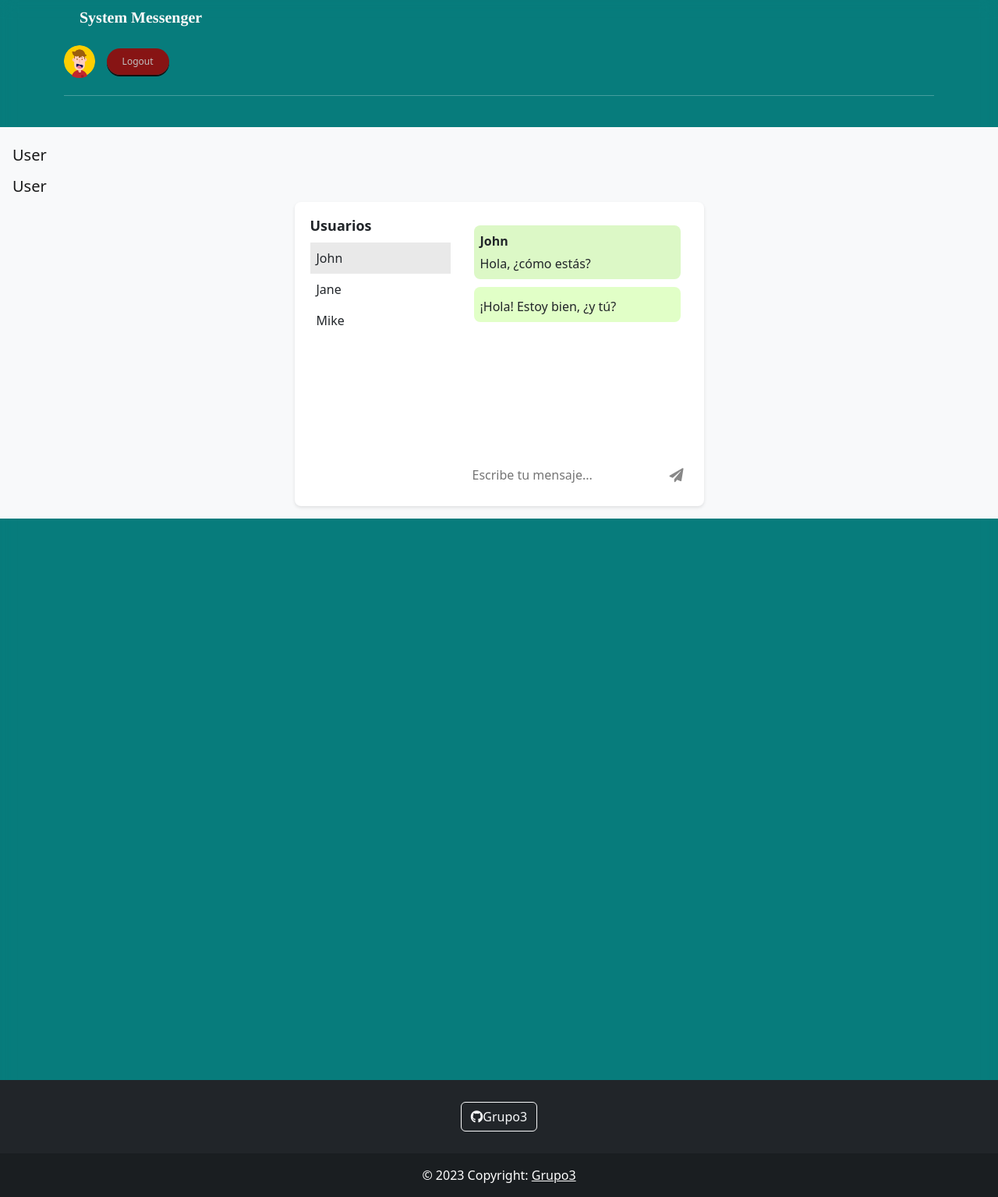
After one commit to INGESO-2023-1/grupo_3, a PHP site: page /pagina_mensajeria.php in a window 1280 px wide. The commit adds this page. Shown: the whole page at 78% size. Run offline with PHP 8.4, Linux system fonts and the light colour scheme.

Commit message:
update database, front and back

```diff
--- a/back/connection.php
+++ b/back/connection.php
@@ -5,12 +5,4 @@ $pass = "";
 $db = "sistemademensajes";
 
 $conexion = new mysqli($server, $user, $pass, $db);
-
-if($conexion->connect_errno){
-    die("Conexion fallida" . $conexion->connect_errno);
-}
-
-else{
-    echo "conectado";
-}
 ?>
--- /dev/null
+++ b/front/cabecera_log.php
@@ -0,0 +1,20 @@
+<?php
+    include("../back/connection.php");
+?>
+
+<!DOCTYPE html>
+<html>
+  <head>
+    <title>System Messenger</title>
+    <link rel="stylesheet" href="stylee.css">
+    <link rel="stylesheet" href="https://cdn.jsdelivr.net/npm/bootstrap@5.2.0-beta1/dist/css/bootstrap.min.css">
+  </head>
+
+  <body id="fondo4">
+
+<div class="container">
+  <h5 id="titulo3" style="color:#FFFAFA" >System Messenger</h5>
+    <a  style="color:silver" href="perfil.php" ><img src="../images/user_image.webp" height="42px" widht="42" style="border-radius: 60px"></a>
+    <a id="perfilsesion" style="color:silver" href="../back/logout.php">Logout</a>
+    <hr style="color:white"><br>
+</div>
--- a/front/login.php
+++ b/front/login.php
@@ -29,12 +29,12 @@
                             </div>
 
                             <div class="card-body">
-                                <form action="/../loginback.php" method="post">
+                                <form action="../back/loginback.php" method="post">
 
                                     <input class="form-control" type="text" name="user" placeholder="Nombre de usuario">
                                     <br/><br/>
 
-                                    <input class="form-control" type="number" name="pass" placeholder="Numero">
+                                    <input class="form-control" type="password" name="pass" placeholder="Contraseña">
                                     <br/><br/>
 
                                     <button class="btn btn-outline-primary" type="submit">Iniciar</button>
--- /dev/null
+++ b/front/pagina_mensajeria.php
@@ -0,0 +1,49 @@
+<?php include("cabecera_log.php");?>
+
+<head>
+    <title>WhatsApp Chat</title>
+    <link rel="stylesheet" type="text/css" href="style.css">
+</head>
+<body>
+    <nav id="navbar-example3" class="navbar navbar-light bg-light flex-column align-items-stretch p-3">
+    <a class="navbar-brand" href="#">User</a>
+    <a class="navbar-brand" href="#">User</a>
+    <div class="chat-container">
+        <div class="user-list">
+            <h2>Usuarios</h2>
+            <ul>
+                <li class="user active">John</li>
+                <li class="user">Jane</li>
+                <li class="user">Mike</li>
+                <?php //Listado de usuarios en la base de datos ?>
+
+            </ul>
+        </div>
+
+    <div class="chat">
+        <div class="messages">
+                <?php
+                // Aquí debes obtener los mensajes de tu base de datos o fuente de datos
+                // y mostrarlos en el chat. Puedes utilizar un bucle para recorrer los mensajes.
+                ?>
+                <div class="message incoming">
+                    <div class="message-sender">John <?php //Usuario seleccionado ?></div>
+                    <div class="message-content">Hola, ¿cómo estás? <?php //mensaje del usuario seleccionado ?></div>
+                </div>
+                <div class="message outgoing">
+                    <div class="message-content">¡Hola! Estoy bien, ¿y tú? <?php //Mensaje del usuario ?></div>
+                </div>
+            </div>
+            <form class="message-form" method="POST" action="send_message.php">
+                <input type="text" name="message" placeholder="Escribe tu mensaje..." required>
+                <button type="submit"><i class="fa fa-paper-plane"></i></button>
+            </form>
+        </div>
+    </div>
+</div>
+</nav>
+</body>
+
+
+<br><br><br><br><br><br><br><br><br><br><br><br><br><br><br><br><br><br><br><br> <br> <br><br> <br> <br><br> <br> <br><br> <br>
+<?php include("pie.php");?>
--- a/front/pie.php
+++ b/front/pie.php
@@ -5,9 +5,9 @@
     <!-- Section: Social media -->
     <section class="mb-4">
       <!-- Github -->
-      <a target="_blank" class="btn btn-outline-light btn-floating m-1" href="https://www.crunchyroll.com/es/welcome?utm_source=paid_cr&utm_medium=google-search&utm_campaign=conversion&utm_term=crunchyroll&referrer=paid_cr_google-search_conversion&gclid=CjwKCAjw_b6WBhAQEiwAp4HyII7NHNSB-mZUUaRalTSNM4jEcquXyyQodvq9PR8iYZ1QxjO749tIZhoCgUQQAvD_BwE"" role="button"
+      <a target="_blank" class="btn btn-outline-light btn-floating m-1" href="https://github.com/INGESO-2023-1/grupo_3"" role="button"
         ><i class="fab fa-github"></i
-      >Name</a>
+      >Grupo3</a>
     </section>
     <!-- Section: Social media -->
   </div>
@@ -16,7 +16,7 @@
   <!-- Copyright -->
   <div class="text-center p-3" style="background-color: rgba(0, 0, 0, 0.2);">
     © 2023 Copyright:
-    <a class="text-white">Name</a>
+    <a class="text-white">Grupo3</a>
   </div>
   <!-- Copyright -->
 </footer>
--- a/front/stylee.css
+++ b/front/stylee.css
@@ -1,3 +1,120 @@
+@import url('https://cdnjs.cloudflare.com/ajax/libs/font-awesome/5.15.3/css/all.min.css');
+
+body {
+    background-color: #f1f1f1;
+}
+
+.user-list {
+    width: 200px;
+    padding-right: 20px;
+}
+
+.user-list h2 {
+    margin-bottom: 10px;
+    font-size: 18px;
+    font-weight: bold;
+}
+
+.user-list ul {
+    list-style: none;
+    padding: 0;
+}
+
+.user-list .user {
+    padding: 8px;
+    cursor: pointer;
+}
+
+.user-list .user.active {
+    background-color: #e9e9e9;
+}
+
+.chat {
+    flex: 1;
+    display: flex;
+    flex-direction: column;
+}
+
+.chat-container {
+    display: flex;
+    max-width: 800px;
+    margin: 0 auto;
+    padding: 20px;
+    background-color: #fff;
+    border-radius: 8px;
+    box-shadow: 0 2px 4px rgba(0, 0, 0, 0.1);
+}
+
+
+.chat-container {
+    max-width: 600px;
+    margin: 0 auto;
+    padding: 20px;
+    background-color: #fff;
+    border-radius: 8px;
+    box-shadow: 0 2px 4px rgba(0, 0, 0, 0.1);
+}
+
+.messages {
+    height: 300px;
+    overflow-y: scroll;
+    padding: 10px;
+}
+
+.message {
+    margin-bottom: 10px;
+    padding: 8px;
+    border-radius: 8px;
+}
+
+.incoming {
+    background-color: #DCF8C6;
+    align-self: flex-start;
+}
+
+.outgoing {
+    background-color: #E1FFC7;
+    align-self: flex-end;
+}
+
+.message-sender {
+    font-weight: bold;
+}
+
+.message-content {
+    margin-top: 5px;
+}
+
+.message-time {
+    font-size: 12px;
+    color: #888;
+    margin-top: 5px;
+}
+
+.message-form {
+    display: flex;
+    margin-top: 10px;
+}
+
+.message-form input[type="text"] {
+    flex: 1;
+    padding: 8px;
+    border-radius: 8px;
+    border: none;
+    outline: none;
+}
+
+.message-form button {
+    background-color: transparent;
+    border: none;
+    outline: none;
+    cursor: pointer;
+    margin-left: 8px;
+    color: #888;
+    font-size: 18px;
+}
+
+
 #fondo3 {
     background-color: rgba(0, 0, 0, 0.973);
     background-size: cover;
@@ -171,6 +288,26 @@
     background: rgb(15, 15, 26);
 }
 
+#perfilsesion{
+    font-size: 12px;
+    margin: 10px 10px;
+    border-radius: 100px;
+    text-decoration: none;
+    display: inline-block;
+    background-color: rgba(161, 0, 0, 0.836);
+    color: #3b0a0a;
+    padding: 8px 20px;
+    box-shadow: 0px 2px 0px #111111;
+
+
+}
+
+#perfilsesion:hover{
+
+    box-shadow: 0px 2px 0px rgb(58, 25, 25);
+    background: rgb(66, 19, 31);
+}
+
 #perfil2{
     font-size: 15px;
     margin: 10px 10px;
```
Also changed, not shown: back/eliminar_cuenta.php (added, +17 -0 lines), back/loginback.php (+15 -14 lines), back/logout.php (+5 -3 lines), database/sistemademensajes.sql (added, +65 -0 lines), front/cabecera_perfil.php (added, +21 -0 lines), front/crear_cuenta.php (+7 -2 lines), front/perfil.php (added, +44 -0 lines), front/perfil_editar.php (added, +75 -0 lines), images/user_image.webp (added), 1 other file.
